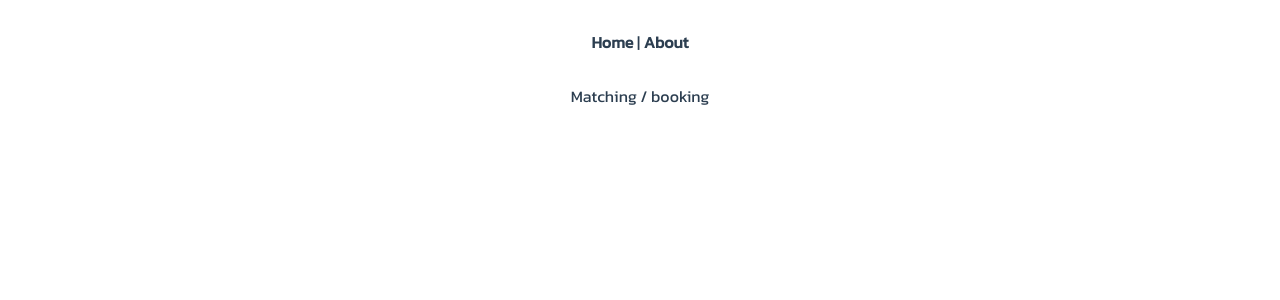
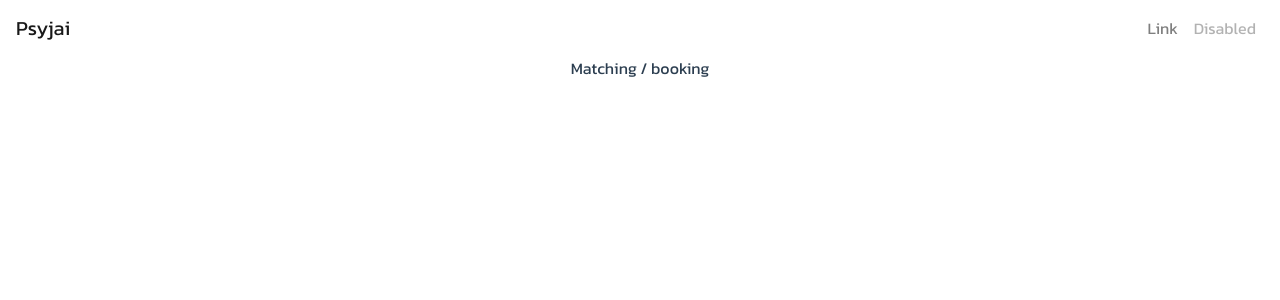
Before and after one commit to WebmasterCamp/ywc17-workshop-a, a Vue app: page /matching in a window 1280 px wide. Shown: the top 300 px of the page. Built offline with nearby package versions, Linux system fonts and the light colour scheme.

Commit message:
add nav bar

```diff
--- a/src/App.vue
+++ b/src/App.vue
@@ -1,12 +1,16 @@
 <template>
   <div id="app">
-    <div id="nav">
-      <router-link to="/">Home</router-link> |
-      <router-link to="/about">About</router-link>
-    </div>
+    <NavBar />
     <router-view />
   </div>
 </template>
+
+<script>
+import NavBar from '@/components/NavBar'
+export default {
+  components: { NavBar }
+}
+</script>
 
 <style lang="scss">
 #app {
--- /dev/null
+++ b/src/components/NavBar.vue
@@ -0,0 +1,15 @@
+<template>
+    <b-navbar toggleable="lg">
+    <b-navbar-brand href="#">Psyjai</b-navbar-brand>
+
+    <b-navbar-toggle target="nav-collapse"></b-navbar-toggle>
+
+    <b-collapse id="nav-collapse" is-nav>
+      <!-- Right aligned nav items -->
+      <b-navbar-nav class="ml-auto">
+        <b-nav-item href="#">Link</b-nav-item>
+        <b-nav-item href="#" disabled>Disabled</b-nav-item>
+      </b-navbar-nav>
+    </b-collapse>
+  </b-navbar>
+</template>
--- a/src/views/About.vue
+++ b/src/views/About.vue
@@ -18,3 +18,7 @@ export default class About extends Vue {
   }
 }
 </script>
+
+<style lang="css" scoped>
+
+</style>
--- a/src/views/Home.vue
+++ b/src/views/Home.vue
@@ -1,7 +1,9 @@
 <template>
   <div class="home">
-    <img alt="Vue logo" src="../assets/logo.png" />
-    <HelloWorld msg="Welcome to Your Vue.js App" />
+   <b-container>
+     test
+   </b-container>
+
   </div>
 </template>
 
```
